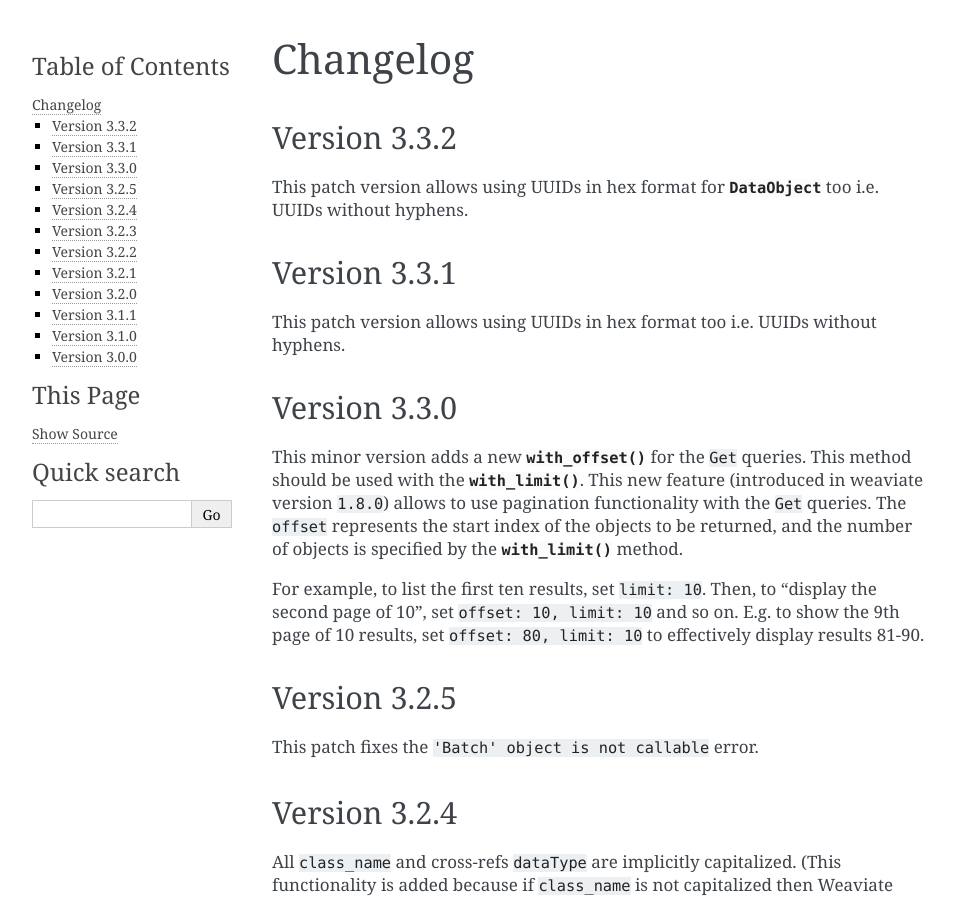
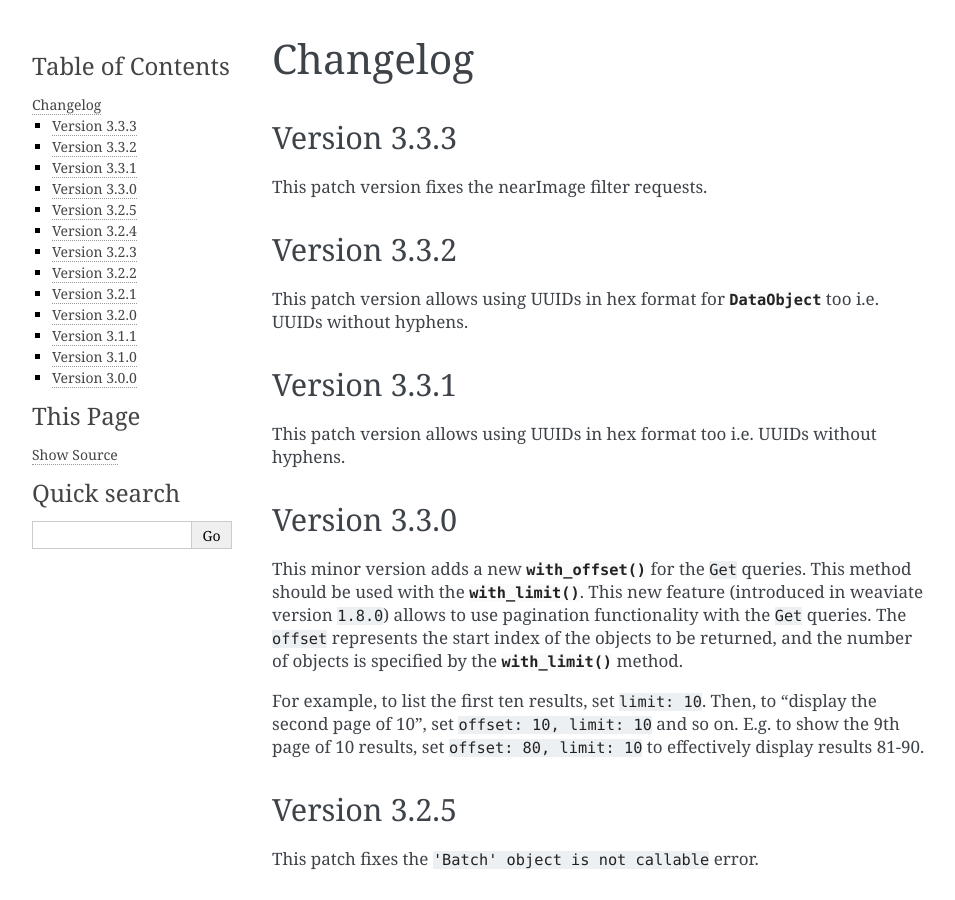
Before and after one commit to weaviate/weaviate-python-client, a Sphinx documentation site: the page built from docs/changelog.rst, in a window 1280 px wide and 900 px high. Shown: the whole window, without its empty margins (148-1103 px from the left). Built offline with Sphinx 7.4.7, drawn with Linux system fonts in a browser that asks for light colours.

Commit message:
add changelog, [skip travis]

```diff
--- a/docs/changelog.rst
+++ b/docs/changelog.rst
@@ -1,5 +1,9 @@
 Changelog
 =========
+
+Version 3.3.3
+-------------
+| This patch version fixes the nearImage filter requests.
 
 Version 3.3.2
 -------------
```
